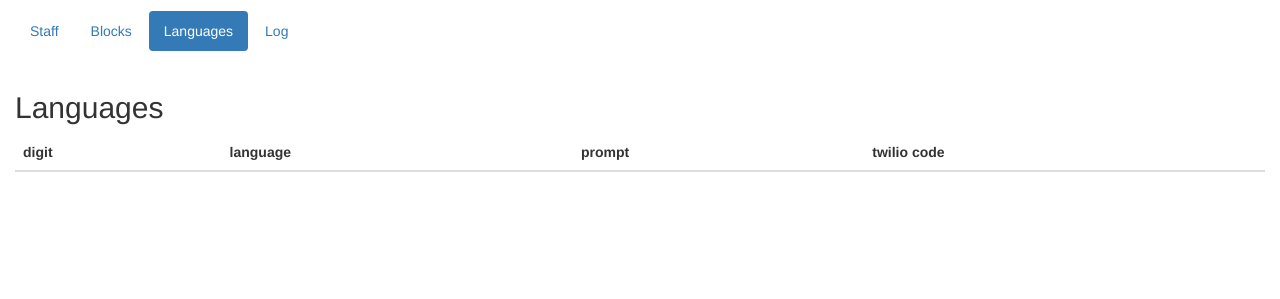
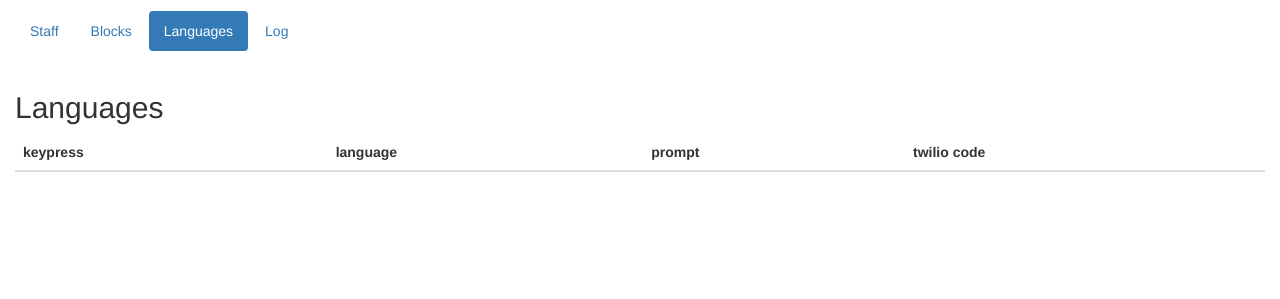
Before and after one commit to sharett/hotline, a PHP site: page /hotline_languages.php in a window 1280 px wide. Shown: the part 52-351 px from the top of the page. Run offline with PHP 8.4, Linux system fonts and the light colour scheme; data that the repository does not hold is empty; some libraries are stand-ins or nearby versions.

Commit message:
changing database name and some function / variable names from digit to keypress

```diff
--- a/database_schema.sql
+++ b/database_schema.sql
@@ -114,7 +114,7 @@ CREATE TABLE `errors` (
 CREATE TABLE `languages` (
   `id` int(11) UNSIGNED NOT NULL,
   `language` varchar(25) NOT NULL,
-  `digit` int(1) UNSIGNED NOT NULL,
+  `keypress` int(1) UNSIGNED NOT NULL,
   `prompt` varchar(255) NOT NULL,
   `voicemail` varchar(255) NOT NULL DEFAULT '',
   `voicemail_received` varchar(255) NOT NULL DEFAULT '',
@@ -126,7 +126,7 @@ CREATE TABLE `languages` (
 -- Dumping data for table `languages`
 --
 
-INSERT INTO `languages` (`id`, `language`, `digit`, `prompt`, `voicemail`, `voicemail_received`, `twilio_code`) VALUES
+INSERT INTO `languages` (`id`, `language`, `keypress`, `prompt`, `voicemail`, `voicemail_received`, `twilio_code`) VALUES
 (1, 'English', 2, 'Press 2 for English.', 'No one is available to answer.  Please leave a message.', 'Your voicemail has been received.  Goodbye.', 'en-US'),
 (2, 'Spanish', 1, 'Para espa&#241;ol oprima uno.', 'Nadie esta disponible. Favor de dejar un mensaje.', 'Tu correo de voz se ha recibido. Adi&oacute;s.', 'es-MX');
 
--- a/hotline_languages.php
+++ b/hotline_languages.php
@@ -10,7 +10,7 @@ require_once 'config.php';
 
 include 'header.php';
 
-if (!db_db_query("SELECT * FROM languages ORDER BY digit", $languages, $error)) {
+if (!db_db_query("SELECT * FROM languages ORDER BY keypress", $languages, $error)) {
     echo $error;
 }
 
@@ -29,7 +29,7 @@ if (!db_db_query("SELECT * FROM languages ORDER BY digit", $languages, $error))
             <table class="table table-striped">
               <thead>
                 <tr>
-				  <th>digit</th>
+				  <th>keypress</th>
                   <th>language</th>
                   <th>prompt</th>
                   <th>twilio code</th>
@@ -40,7 +40,7 @@ if (!db_db_query("SELECT * FROM languages ORDER BY digit", $languages, $error))
 foreach ($languages as $language) {
 ?>
                 <tr>
-				  <td><?php echo $language['digit']?></td>
+				  <td><?php echo $language['keypress']?></td>
                   <td><?php echo $language['language']?></td>
                   <td><?php echo $language['prompt']?></td>
                   <td><?php echo $language['twilio_code']?></td>
--- a/twin/incoming-voice.php
+++ b/twin/incoming-voice.php
@@ -17,13 +17,13 @@ db_databaseConnect();
 sms_storeCallData($_REQUEST, $error);
 
 // load the list of languages
-if (!db_db_query("SELECT * FROM languages ORDER BY digit", $languages, $error)) {
+if (!db_db_query("SELECT * FROM languages ORDER BY keypress", $languages, $error)) {
     // error!
 }
 
 $response = new Twilio\Twiml();
 
-// wait for a digit to be pressed
+// wait for a key to be pressed
 $gather = $response->gather(array(
 	'action' => 'incoming-voice-dial.php',
 	'numDigits' => 1,
```
Also changed, not shown: hotline_staff.php (+5 -5 lines), lib/lib_sms.php (+10 -10 lines).
